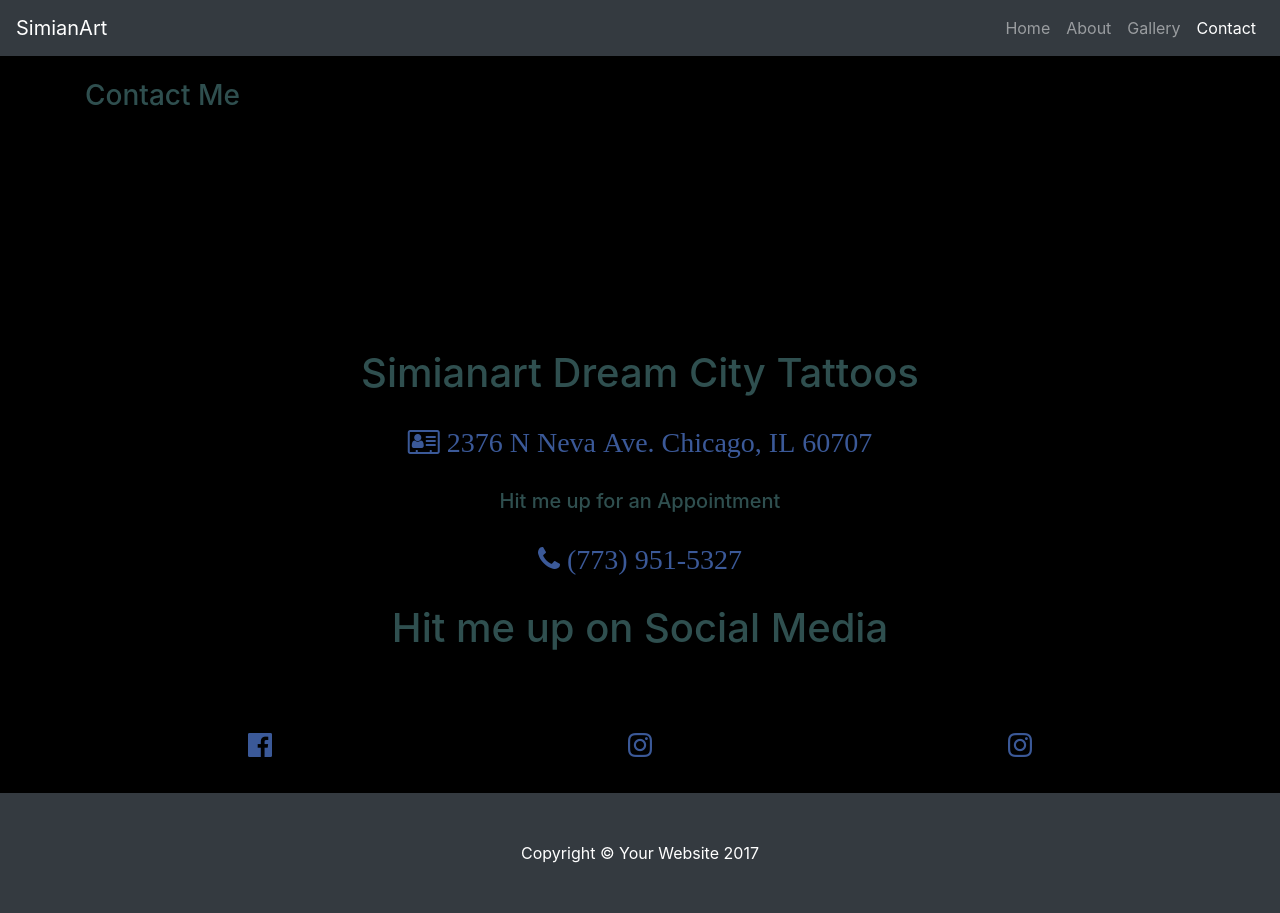
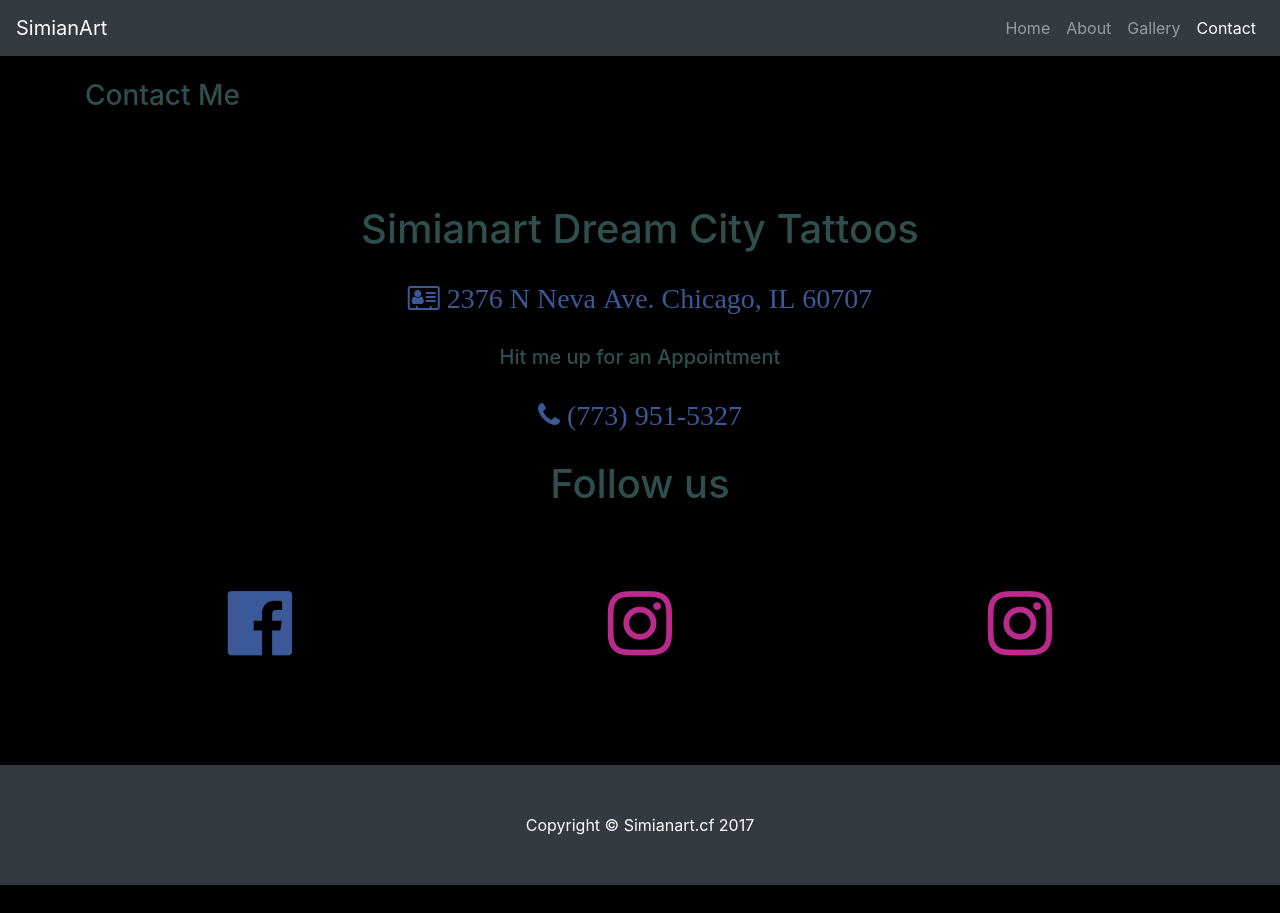
Before and after one commit to jrivera27/Simianart, a plain HTML site: page contact.html in a window 1280 px wide. After the commit the page ends 885 px from the top, so only its background shows below. Drawn offline with Linux system fonts and the light colour scheme.

Commit message:
corrected contact html form

```diff
--- a/contact.html
+++ b/contact.html
@@ -26,6 +26,7 @@
         <button class="navbar-toggler" type="button" data-toggle="collapse" data-target="#navbarResponsive" aria-controls="navbarResponsive" aria-expanded="false" aria-label="Toggle navigation">
             <span class="navbar-toggler-icon"></span>
         </button>
+
         <div class="collapse navbar-collapse" id="navbarResponsive">
             <ul class="navbar-nav ml-auto">
                 <li class="nav-item">
@@ -55,12 +56,12 @@
         <br>
         <br>
         <br>
-        <br>
-        <br>
-        <br>
-        <br>
-        <br>
-        <br>
+
+        <!--powe.io form tool -->
+
+             <div class="powr-form-builder" id="fb4db673_1502854398"></div>
+
+
 
             <div class="row text-center">
                 <div class="col-md-12 col-sm-6 mb-4">
@@ -84,22 +85,20 @@
             <div class="row text-center">
 
                 <div class="col-md-12 col-sm-6 mb-4">
-                <h1>Hit me up on Social Media</h1>
+                <h1>Follow us </h1>
                 </div>
-
             </div>
 
-        <br><br>
+            <br>
+            <br>
 
-
-
-            <div class="row text-center">
+             <div class="row text-center social-media">
 
                 <div class="col-md-4 col-sm-6 mb-4">
 
                         <h3>
                             <a href="https://www.facebook.com/javier.rivera.14019" target="_blank">
-                            <i class="fa fa-facebook-official" aria-hidden="true"></i></a>
+                            <i class="fa fa-facebook-official facebook" aria-hidden="true"></i></a>
 
                         </h3>
                     </div>
@@ -107,7 +106,7 @@
                 <div class="col-md-4 col-sm-6 mb-4">
                     <h3>
                         <a href="https://insta724.com/profile/simianart" target="_blank">
-                            <i class="fa fa-instagram" aria-hidden="true"></i>
+                            <i class="fa fa-instagram instagram" aria-hidden="true"></i>
                         </a>
                     </h3>
                 </div>
@@ -115,7 +114,7 @@
                 <div class="col-md-4 col-sm-6 mb-4">
                     <h3>
                         <a href="https://insta724.com/profile/javierrivera_tattoos" target="_blank">
-                            <i class="fa fa-instagram" aria-hidden="true"></i>
+                            <i class="fa fa-instagram instagram" aria-hidden="true"></i>
                         </a>
                     </h3>
                 </div>
@@ -128,12 +127,15 @@
 
 
     </div>
+    <br>
+    <br>
+    <br>
         <!-- /.container -->
 
     <!-- Footer -->
     <footer class="py-5 bg-dark">
         <div class="container">
-            <p class="m-0 text-center text-white">Copyright &copy; Your Website 2017</p>
+            <p class="m-0 text-center text-white">Copyright &copy; Simianart.cf 2017</p>
         </div>
         <!-- /.container -->
     </footer>
@@ -142,6 +144,8 @@
     <script src="vendor/jquery/jquery.min.js"></script>
     <script src="vendor/popper/popper.min.js"></script>
     <script src="vendor/bootstrap/js/bootstrap.min.js"></script>
+    <script src="//www.powr.io/powr.js" external-type="html"></script>
+
 
 </body>
 
```
